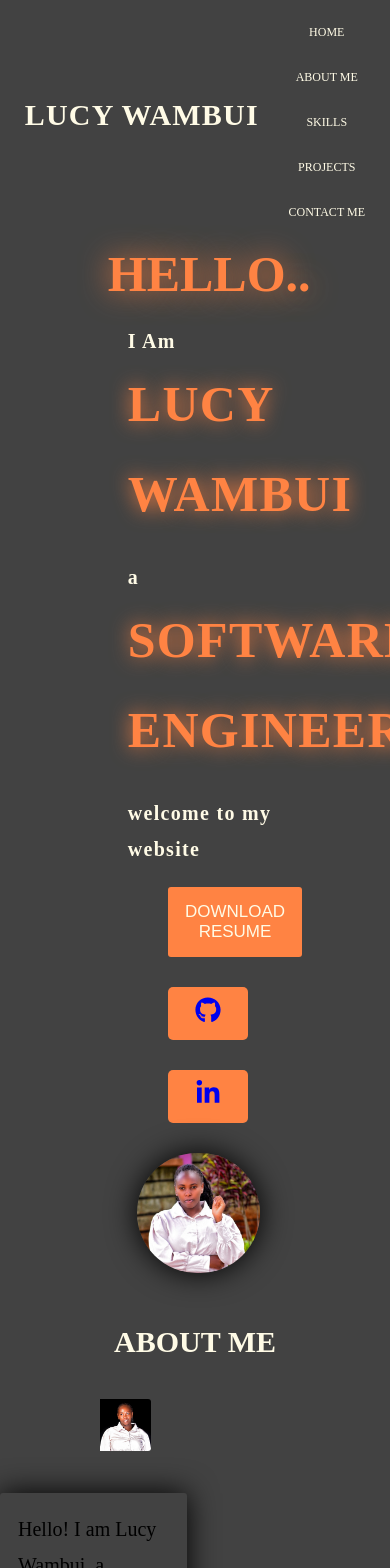
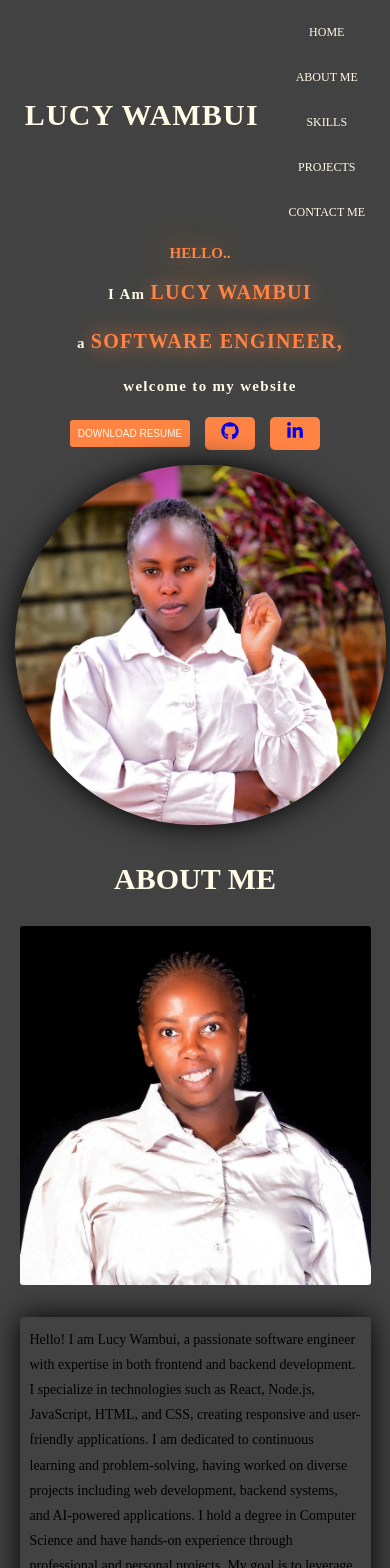
Before and after one commit to lwambon/my-portfolio, a React (Vite) app: page /about in a window 390 px wide. Shown: the top 1568 px of the page. Built offline with nearby package versions, Linux system fonts and the light colour scheme.

Commit message:
responsive about and hero section

```diff
--- a/src/component/About/About.css
+++ b/src/component/About/About.css
@@ -8,6 +8,7 @@
 .about-image {
   width: 48%;
 }
+
 .about-image img {
   width: 70%;
   margin: 2rem;
@@ -21,6 +22,7 @@
 .about-info-details {
   width: 48%;
 }
+
 .about-info-details p {
   font-size: 2rem;
   line-height: 1.8;
@@ -28,3 +30,49 @@
   padding: 1.8rem;
   border-radius: 0.3rem;
 }
+
+@media (max-width: 64rem) {
+  .about-image img {
+    width: 80%;
+    padding-left: 4rem;
+  }
+
+  .about-info-details p {
+    font-size: 1.8rem;
+    padding: 1.5rem;
+  }
+}
+
+@media (max-width: 48rem) {
+  .about-information {
+    flex-direction: column;
+    align-items: center;
+  }
+
+  .about-image,
+  .about-info-details {
+    width: 90%;
+  }
+
+  .about-image img {
+    width: 100%;
+    margin: 1.5rem 0;
+    padding-left: 0;
+  }
+
+  .about-info-details p {
+    font-size: 1.6rem;
+    padding: 1.2rem;
+  }
+}
+
+@media (max-width: 30rem) {
+  .about-info-details p {
+    font-size: 1.4rem;
+    padding: 1rem;
+  }
+
+  .about-image img {
+    margin: 1rem 0;
+  }
+}
--- a/src/component/Hero/Hero.css
+++ b/src/component/Hero/Hero.css
@@ -1,22 +1,9 @@
+/* Base Styles for Larger Screens */
 .hero-section {
   display: flex;
   flex-wrap: wrap;
   align-items: center;
-}
-@media screen and (max-width: 37.625rem) {
-  .hero-section {
-    flex-direction: column;
-  }
-  .hero-container {
-    width: 100%;
-  }
-  .hero-image {
-    width: 100%;
-  }
-  .hero-image img {
-    width: 95%;
-    margin: 1.5rem;
-  }
+  justify-content: space-between;
 }
 
 .hero-container {
@@ -34,7 +21,7 @@
 }
 
 .hero-content {
-  font-size: 5rem;
+  font-size: 3rem;
   margin-left: 2rem;
   color: var(--secondary-text-color);
   line-height: 1.5;
@@ -43,32 +30,10 @@
   font-weight: 800;
   margin-bottom: 1.9rem;
 }
-@media screen and (max-width: 37.625rem) {
-  .header-hero {
-    font-size: 5rem;
-    font-weight: 900;
-    padding-left: 2rem;
-  }
 
-  .hero-content {
-    font-size: 3.3rem;
-    margin: 2rem;
-    line-height: 1.8;
-    padding-left: 2rem;
-  }
-}
-@media screen and (max-width: 34.875rem) {
-  .hero-content {
-    font-size: 2rem;
-  }
-  .hero-content span {
-    font-size: 2rem;
-    font-weight: 600;
-  }
-}
 .hero-content span {
   color: var(--secondary-color);
-  font-size: 5rem;
+  font-size: 4rem;
   font-weight: 800;
   text-transform: uppercase;
   text-shadow: 0 0 2rem;
@@ -90,12 +55,12 @@
   border: transparent;
   border-radius: 0.3rem;
   color: var(--secondary-text-color);
+  cursor: pointer;
+  transition: 0.5s;
 }
 
 .hero-links button:hover {
   background-color: var(--btn-color);
-  cursor: pointer;
-  transition: 0.5s;
 }
 
 .link-items {
@@ -113,6 +78,7 @@
 .hero-image {
   width: 45%;
 }
+
 .hero-image img {
   width: 70%;
   margin: 3rem;
@@ -120,3 +86,144 @@
   border-radius: 20rem;
   border: transparent;
 }
+
+@media screen and (max-width: 64rem) {
+  .hero-section {
+    flex-direction: column;
+    justify-content: center;
+  }
+
+  .hero-container,
+  .hero-image {
+    width: 90%;
+  }
+
+  .hero-image img {
+    width: 80%;
+    margin: 2rem auto;
+  }
+
+  .header-hero {
+    font-size: 2.5rem;
+    padding-left: 2rem;
+  }
+
+  .hero-content {
+    font-size: 2.5rem;
+    padding-left: 2rem;
+  }
+
+  .hero-content span {
+    font-size: 3.5rem;
+  }
+
+  .hero-links {
+    margin-left: 0;
+    justify-content: center;
+  }
+
+  .hero-links button {
+    padding: 1.2rem;
+    font-size: 1.5rem;
+  }
+
+  .link-items {
+    padding: 0.8rem;
+    font-size: 2.3rem;
+    width: 7rem;
+  }
+}
+
+@media screen and (max-width: 48rem) {
+  .hero-section {
+    flex-direction: column;
+    align-items: center;
+    justify-content: center;
+  }
+
+  .hero-container,
+  .hero-image {
+    width: 100%;
+  }
+
+  .hero-image img {
+    width: 90%;
+    margin: 1.5rem;
+  }
+
+  .header-hero {
+    font-size: 2rem;
+    padding-left: 1.5rem;
+    text-align: center;
+  }
+
+  .hero-content {
+    font-size: 2rem;
+    padding-left: 1.5rem;
+    text-align: center;
+  }
+
+  .hero-content span {
+    font-size: 2.5rem;
+  }
+
+  .hero-links {
+    margin-left: 0;
+    gap: 2rem;
+  }
+
+  .hero-links button {
+    padding: 1rem;
+    font-size: 1.2rem;
+  }
+
+  .link-items {
+    padding: 0.6rem;
+    font-size: 2rem;
+    width: 6rem;
+  }
+}
+
+@media screen and (max-width: 30rem) {
+  .hero-container,
+  .hero-image {
+    width: 100%;
+  }
+
+  .hero-image img {
+    width: 95%;
+  }
+
+  .header-hero {
+    font-size: 1.5rem;
+    padding-left: 1rem;
+    text-align: center;
+  }
+
+  .hero-content {
+    font-size: 1.5rem;
+    padding-left: 1rem;
+    text-align: center;
+  }
+
+  .hero-content span {
+    font-size: 2rem;
+  }
+
+  .hero-links {
+    margin-left: 0;
+    gap: 1.5rem;
+    justify-content: center;
+  }
+
+  .hero-links button {
+    padding: 0.8rem;
+    font-size: 1rem;
+  }
+
+  .link-items {
+    padding: 0.5rem;
+    font-size: 1.8rem;
+    width: 5rem;
+  }
+}
```
